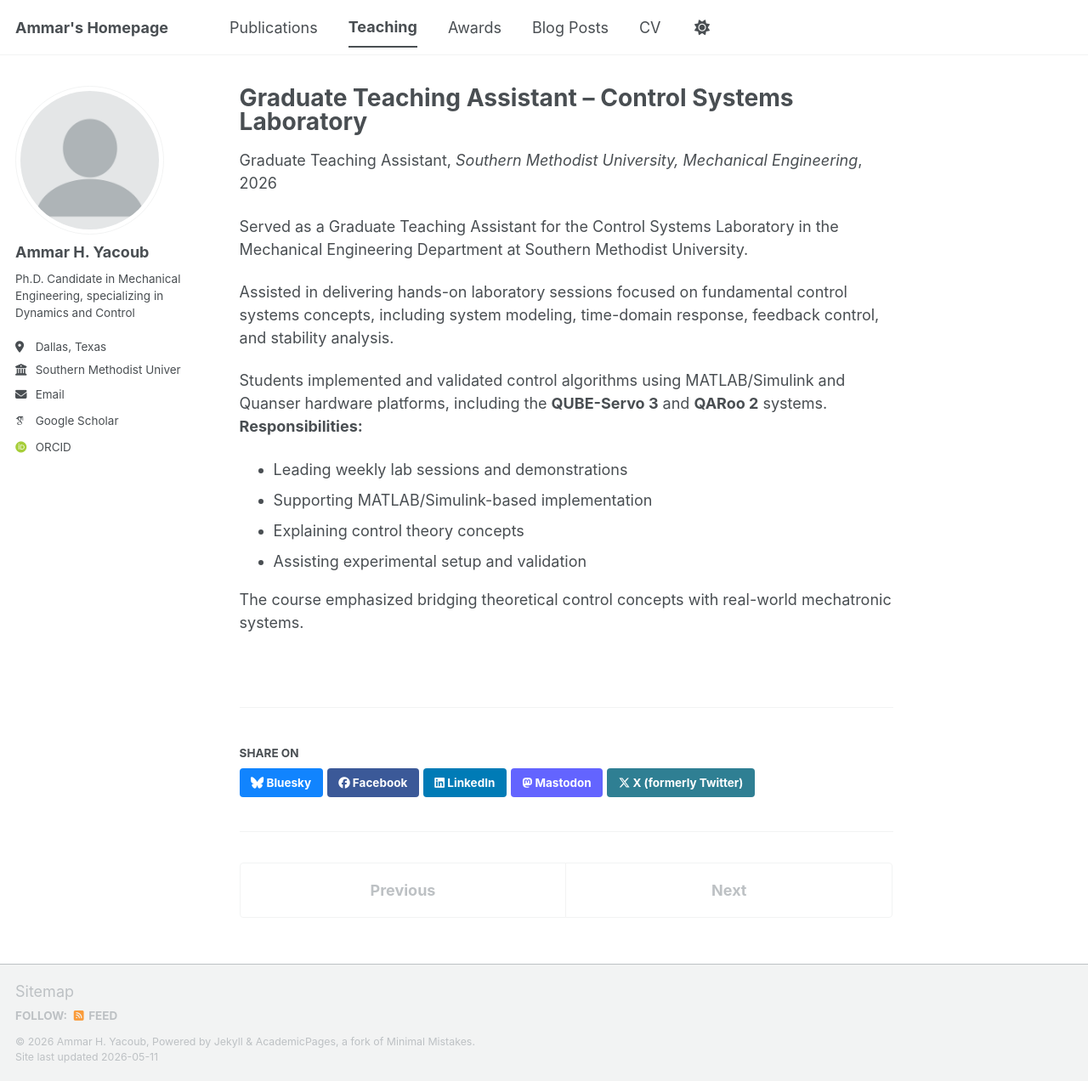
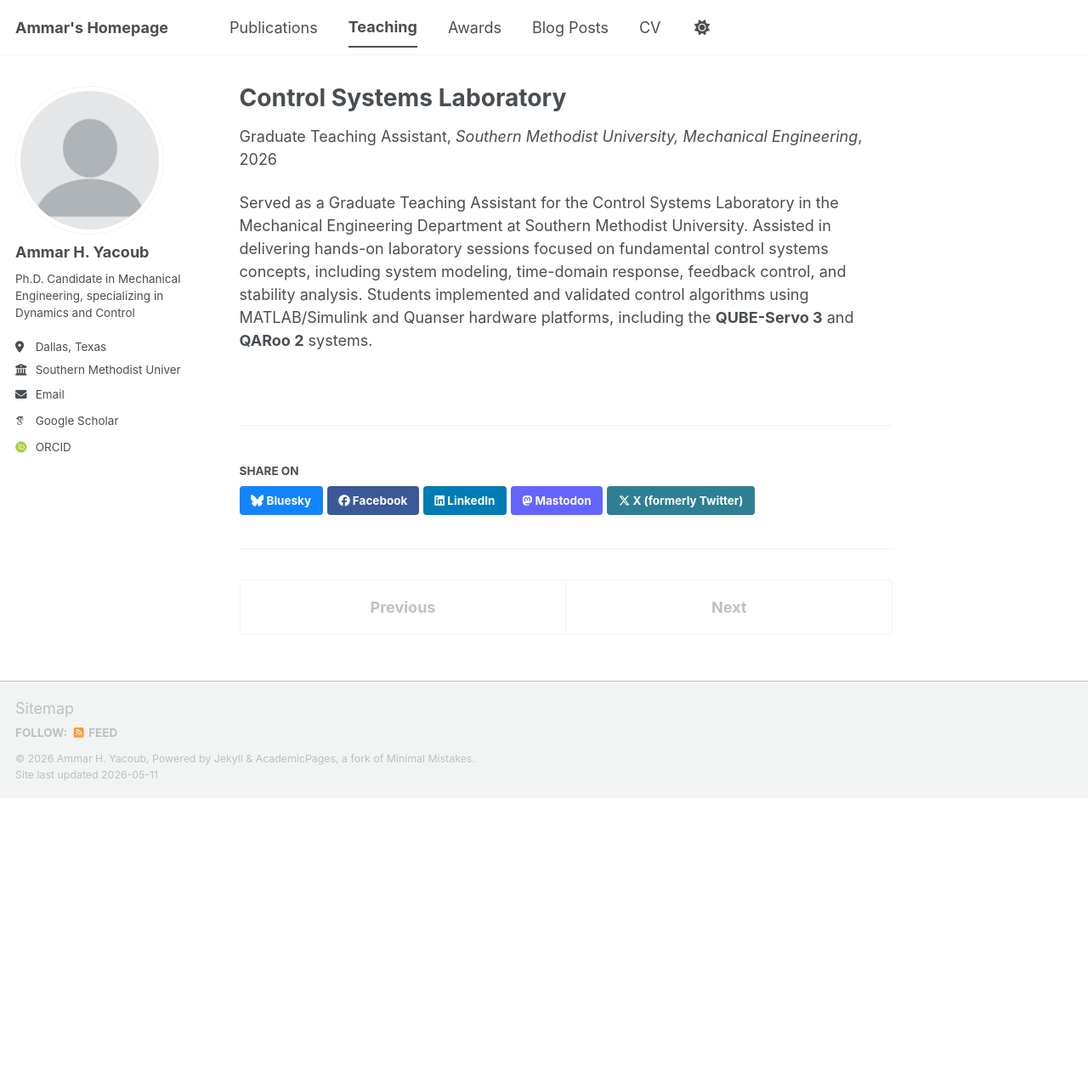
Before and after one commit to AmmarYacoub/AmmarYacoub.github.io, a Jekyll site: the page built from _teaching/2026-spring-teaching-1.md, in a window 1280 px wide and 1272 px high. Shown: the whole window at 85% size. Built offline with Jekyll 4.4.1, drawn with Linux system fonts in a browser that asks for light colours; some web fonts are replaced; a script bundle is joined from its source files by our own code; library files that are not in the unit come from our copies.

Commit message:
Update 2026-spring-teaching-1.md

```diff
--- a/_teaching/2026-spring-teaching-1.md
+++ b/_teaching/2026-spring-teaching-1.md
@@ -1,5 +1,5 @@
 ---
-title: "Graduate Teaching Assistant – Control Systems Laboratory"
+title: "Control Systems Laboratory"
 collection: teaching
 type: "Graduate Teaching Assistant"
 permalink: /teaching/2026-spring-teaching-1/
@@ -7,15 +7,4 @@
 date: 2026-01-01
 location: "Dallas, Texas"
 ---
-Served as a Graduate Teaching Assistant for the Control Systems Laboratory in the Mechanical Engineering Department at Southern Methodist University.<br>
-
-Assisted in delivering hands-on laboratory sessions focused on fundamental control systems concepts, including system modeling, time-domain response, feedback control, and stability analysis.<br>
-
-Students implemented and validated control algorithms using MATLAB/Simulink and Quanser hardware platforms, including the **QUBE-Servo 3** and **QARoo 2** systems.<br>
-**Responsibilities:**<br>
-- Leading weekly lab sessions and demonstrations
-- Supporting MATLAB/Simulink-based implementation
-- Explaining control theory concepts
-- Assisting experimental setup and validation
-
-The course emphasized bridging theoretical control concepts with real-world mechatronic systems.
+Served as a Graduate Teaching Assistant for the Control Systems Laboratory in the Mechanical Engineering Department at Southern Methodist University. Assisted in delivering hands-on laboratory sessions focused on fundamental control systems concepts, including system modeling, time-domain response, feedback control, and stability analysis. Students implemented and validated control algorithms using MATLAB/Simulink and Quanser hardware platforms, including the **QUBE-Servo 3** and **QARoo 2** systems.<br>
```
